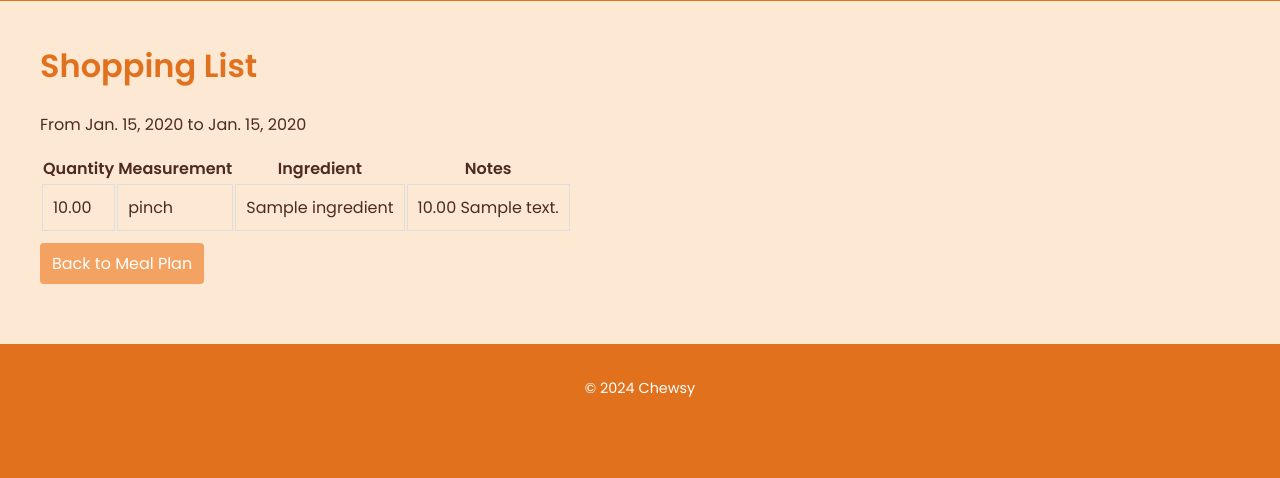
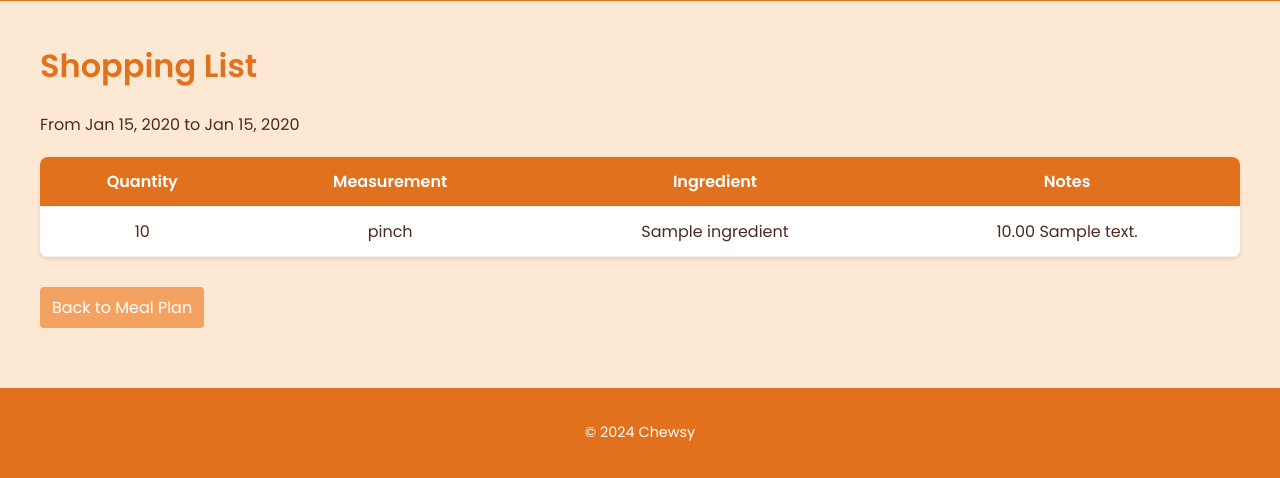
Before and after one commit to mparente88/chewsy-app, a Django app: page /shopping-list/2020-01-15/2020-01-15/ in a window 1280 px wide. Shown: the part 410-888 px from the top of the page. Before the commit the page ends 807 px from the top, so only its background shows below. Run offline with Django 5.2, Linux system fonts and the light colour scheme; a user stored in the database is signed in; tables that the repository leaves empty hold one stand-in row (values such as "Sample post"); some libraries are stand-ins or nearby versions.

Commit message:
Shopping list sorting abc

```diff
--- a/main_app/static/css/styles.css
+++ b/main_app/static/css/styles.css
@@ -735,34 +735,37 @@ form button {
   color: #f7a76c;
 }
 
-.btn-shopping {
-  background-color: #e2711d;
-  color: #fff;
-  padding: 10px 15px;
-  border-radius: 5px;
-  text-decoration: none;
-  font-weight: bold;
-  transition: background-color 0.3s ease;
+/* Shopping List Table Styling */
+.shopping-list-table {
+  width: 100%;
+  border-collapse: collapse;
+  margin: 20px 0;
+  background-color: #fff;
+  box-shadow: 0 2px 4px rgba(0, 0, 0, 0.1);
+  border-radius: 8px;
+  overflow: hidden;
 }
 
-.btn-shopping:hover {
-  background-color: #f79c5c;
-}
-
-.shopping-list-table table {
-  width: 100%;
-  border-collapse: collapse;
-  margin-top: 20px;
-}
-
-.shopping-list-table table th,
-table td {
-  padding: 10px;
-  border: 1px solid #ddd;
-  text-align: left;
-}
-
-.shopping-list-table table th {
+.shopping-list-table thead {
   background-color: #e2711d;
   color: #fff;
 }
+
+.shopping-list-table th,
+.shopping-list-table td {
+  padding: 12px 15px;
+  text-align: center;
+  border-bottom: 1px solid #eee;
+}
+
+.shopping-list-table tr:hover {
+  background-color: #fdf3ea;
+}
+
+.shopping-list-table td {
+  color: #4d2b1f;
+}
+
+.shopping-list-table th {
+  font-weight: bold;
+}
--- a/main_app/templates/shopping_list.html
+++ b/main_app/templates/shopping_list.html
@@ -1,8 +1,8 @@
 {% extends 'base.html' %} {% block title %}Shopping List{% endblock %} {% block content %}
 <h1>Shopping List</h1>
-<p>From {{ start_date }} to {{ end_date }}</p>
+<p>From {{ start_date|date:"M j, Y" }} to {{ end_date|date:"M j, Y" }}</p>
 
-<table>
+<table class="shopping-list-table">
   <thead>
     <tr>
       <th>Quantity</th>
@@ -14,14 +14,14 @@
   <tbody>
     {% for item in ingredients %}
     <tr>
-      <td>{{ item.total_quantity|floatformat:2 }}</td>
+      <td>{{ item.total_quantity|floatformat:"-2" }}</td>
       <td>{{ item.measurement|default:"-" }}</td>
       <td>{{ item.name }}</td>
       <td>{{ item.notes|default:"-" }}</td>
     </tr>
     {% empty %}
     <tr>
-      <td colspan="4">No ingredients found for this date range.</td>
+      <td colspan="4" style="text-align: center">No ingredients found for this date range.</td>
     </tr>
     {% endfor %}
   </tbody>
--- a/main_app/views.py
+++ b/main_app/views.py
@@ -533,6 +533,8 @@ class ShoppingListView(LoginRequiredMixin, View):
             for (name, measurement), data in ingredient_data.items()
         ]
 
+        combined_ingredients.sort(key=lambda x: x['name'].lower())
+
         context = {
             'ingredients': combined_ingredients,
             'start_date': start_date,
```
Also changed, not shown: 1 other file.
